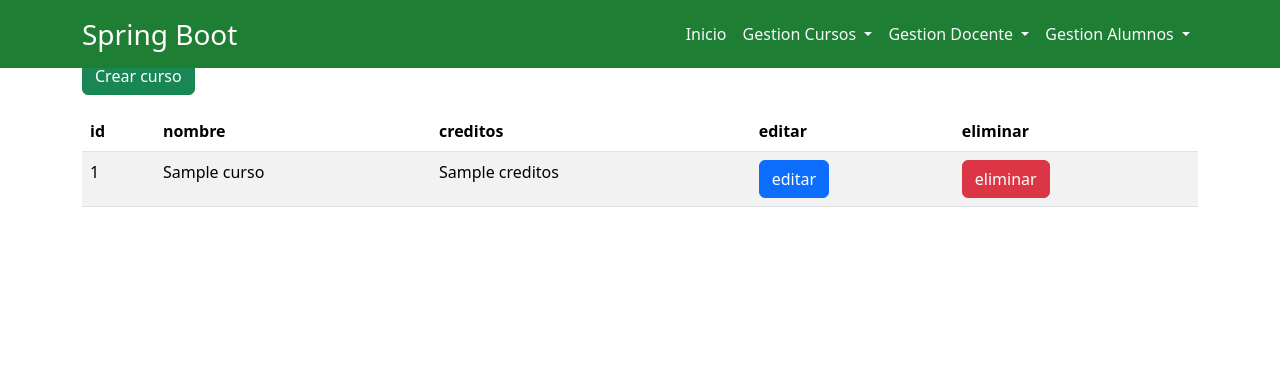
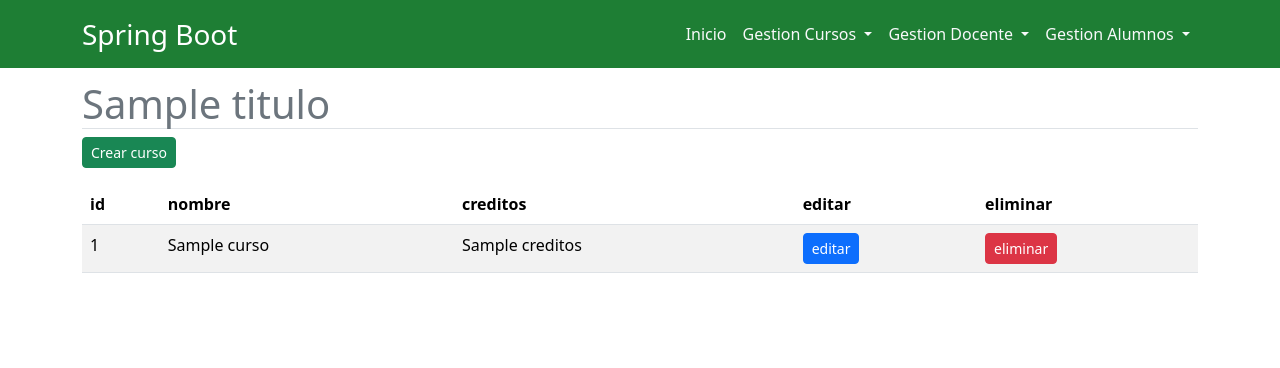
Before and after one commit to Alexxp36/semana-8-prueba, a Spring app: template demo/src/main/resources/templates/listarView.html in a window 1280 px wide. Shown: the top 368 px of the page. Run offline with Thymeleaf, Linux system fonts and the light colour scheme; the template is opened without the code that fills it: most values are stand-ins (such as "Sample title", 1, 10 or a date in 2020); data that the repository does not hold is empty.

Commit message:
Agregar padding-top y corregir tamaños de botones

```diff
--- a/demo/src/main/resources/templates/formView.html
+++ b/demo/src/main/resources/templates/formView.html
@@ -4,7 +4,7 @@
     <title>Title</title>
     <link href="https://cdn.jsdelivr.net/npm/bootstrap@5.3.3/dist/css/bootstrap.min.css" rel="stylesheet">
 </head>
-<body>
+<body style="padding-top: 80px;">
 
 <header>
     <nav class="navbar navbar-expand-lg fixed-top" style="background-color: #1e7e34;">
--- a/demo/src/main/resources/templates/listarView.html
+++ b/demo/src/main/resources/templates/listarView.html
@@ -4,7 +4,7 @@
     <title>Title</title>
     <link href="https://cdn.jsdelivr.net/npm/bootstrap@5.3.3/dist/css/bootstrap.min.css" rel="stylesheet">
 </head>
-<body>
+<body style="padding-top: 80px;">
 
 <header>
     <nav class="navbar navbar-expand-lg fixed-top" style="background-color: #1e7e34;">
@@ -62,7 +62,7 @@
 <div class="container">
     <h1 class="text-secondary border-bottom" th:text="${titulo}"></h1>
 
-    <p><a class="btn btn-success btn-xs" th:href="@{/form}">Crear curso</a></p>
+    <p><a class="btn btn-success btn-sm" th:href="@{/form}">Crear curso</a></p>
 
     <table class="table table-striped">
         <thead>
@@ -79,8 +79,8 @@
             <td th:text="${curso.id}"></td>
             <td th:text="${curso.nombre}"></td>
             <td th:text="${curso.creditos}"></td>
-            <td><a class="btn btn-primary btn-xs" th:href="@{/form/} + ${curso.id}">editar</a></td>
-            <td><a class="btn btn-danger btn-xs" th:href="@{/eliminar/} + ${curso.id}">eliminar</a></td>
+            <td><a class="btn btn-primary btn-sm" th:href="@{/form/} + ${curso.id}">editar</a></td>
+            <td><a class="btn btn-danger btn-sm" th:href="@{/eliminar/} + ${curso.id}">eliminar</a></td>
         </tr>
         </tbody>
     </table>
```
